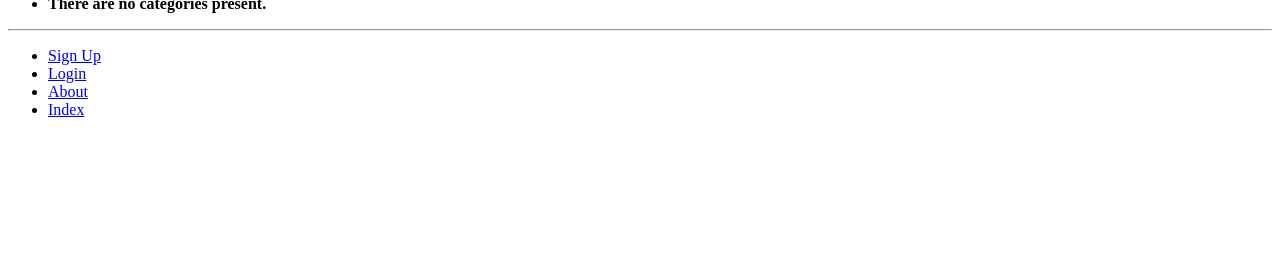
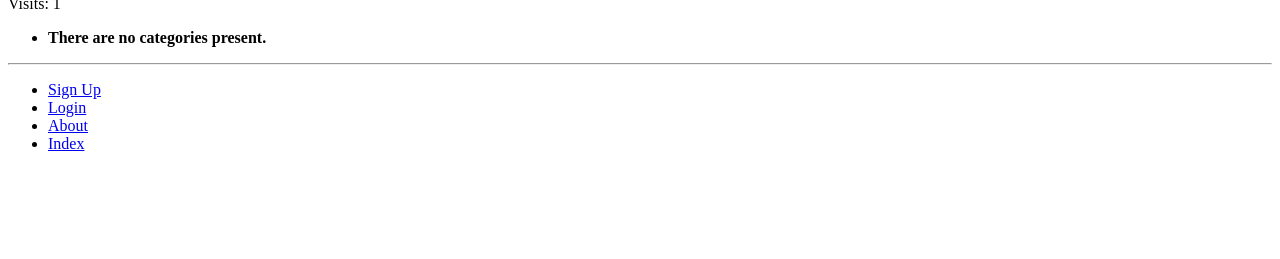
Before and after one commit to Samarium-Helium/tango_with_django_project, a Django app: page /rango/about/ in a window 1280 px wide. Shown: the part 541-800 px from the top of the page. Run offline with Django 3.2, Linux system fonts and the light colour scheme; data that the repository does not hold is empty.

Commit message:
Chapter 10: Completed my Tango with Djano :)

```diff
--- a/rango/views.py
+++ b/rango/views.py
@@ -1,3 +1,4 @@
+from datetime import datetime
 from django.shortcuts import render, redirect
 from django.urls import reverse
 from django.contrib.auth import authenticate, login, logout
@@ -5,6 +6,27 @@ from django.contrib.auth.decorators import login_required
 from django.http import HttpResponse
 from rango.models import Category, Page
 from rango.forms import CategoryForm, PageForm, UserForm, UserProfileForm
+
+
+def get_server_side_cookie(request, cookie, default_val=None):
+    val = request.session.get(cookie)
+    if not val:
+        val = default_val
+    return val
+
+
+def visitor_cookie_handler(request):
+    visits = int(get_server_side_cookie(request, 'visits', '1'))
+    last_visit_cookie = get_server_side_cookie(request, 'last_visit', str(datetime.now()))
+    last_visit_time = datetime.strptime(last_visit_cookie[:-7], '%Y-%m-%d %H:%M:%S')
+
+    if (datetime.now() - last_visit_time).days > 0:
+        visits = visits + 1
+        request.session['last_visit'] = str(datetime.now())
+    else:
+        request.session['last_visit'] = last_visit_cookie
+        request.session['visits'] = visits
+    request.session['visits'] = visits
 
 
 def index(request):
@@ -16,11 +38,16 @@ def index(request):
     context_dict['categories'] = category_list
     context_dict['pages'] = page_list
 
-    return render(request, 'rango/index.html', context=context_dict)
+    visitor_cookie_handler(request)
+
+    response = render(request, 'rango/index.html', context=context_dict)
+    return response
 
 
 def about(request):
-    return render(request, 'rango/about.html')
+    visitor_cookie_handler(request)
+    context_dict = {'visits': int(request.COOKIES.get('visits', '1'))}
+    return render(request, 'rango/about.html', context=context_dict)
 
 
 def show_category(request, category_name_slug):
--- a/templates/rango/about.html
+++ b/templates/rango/about.html
@@ -15,4 +15,5 @@
         <img src="{% static 'images/rango.jpg' %}" alt="Picture of Rango" />
         <img src="/media/cat.jpg" alt="Picture of a Cat." />
     </div>
+    <p>Visits: {{ visits }}</p>
 {% endblock %}
```
